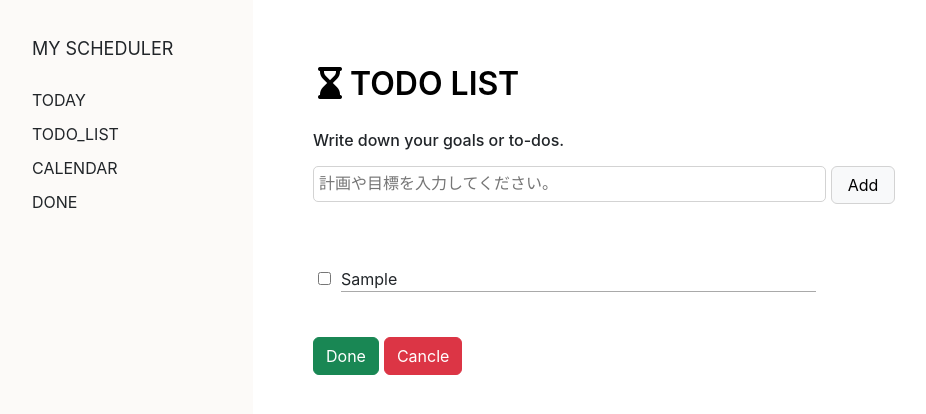
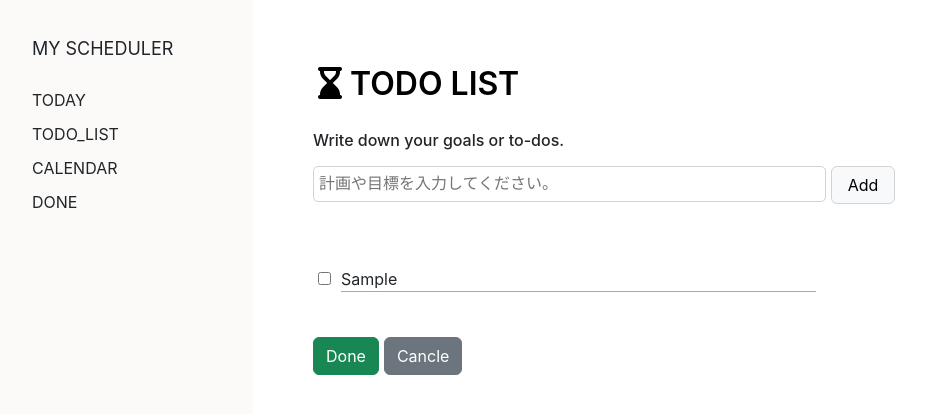
Before and after one commit to hyoni91/TodoList, a React (Create React App) app in the folder todolist/: page /pr_ing in a window 1280 px wide. Both pictures are taken after typing "Sample" into the empty fields and a click on the button "Add". Shown: the top 414 px of the page, without its empty margins (3-929 px from the left). Built offline with nearby package versions, Linux system fonts and the light colour scheme.

Commit message:
색상 변경

```diff
--- a/todolist/src/private/Schedule.js
+++ b/todolist/src/private/Schedule.js
@@ -146,7 +146,7 @@ const Schedule = () => {
 
                   </div>
                   <div className='card-btn'>
-                    <button type="button" class="btn btn-danger" onClick={()=>{removeSch(i)}}>Delete</button>
+                    <button type="button" class="btn btn-secondary" onClick={()=>{removeSch(i)}}>Delete</button>
                   </div>
                 </div>
               )
--- a/todolist/src/private/Task.js
+++ b/todolist/src/private/Task.js
@@ -84,7 +84,7 @@ const Task = () => {
       return(
         <>
           <button type="button" class="btn btn-success" onClick={()=> {completedTask()}}>Done</button>
-          <button type="button" class="btn btn-danger" onClick={()=>{removeTask()}}>Cancle</button>
+          <button type="button" class="btn btn-secondary" onClick={()=>{removeTask()}}>Cancle</button>
         </>
       )
     }
--- a/todolist/src/private/Todo.css
+++ b/todolist/src/private/Todo.css
@@ -66,7 +66,7 @@
     width: 90%;
     text-align: left;
     padding: 10px;
-    background-color: #F7F7CB;
+    background-color: #FCFAF8;
     box-shadow: 0 3px 6px rgba(0, 0, 0, 0.10), 0 3px 6px rgba(0, 0, 0, 0.23);
     margin-left: 5px;
     word-wrap: break-word; /* 긴 텍스트 줄바꿈 */
```
